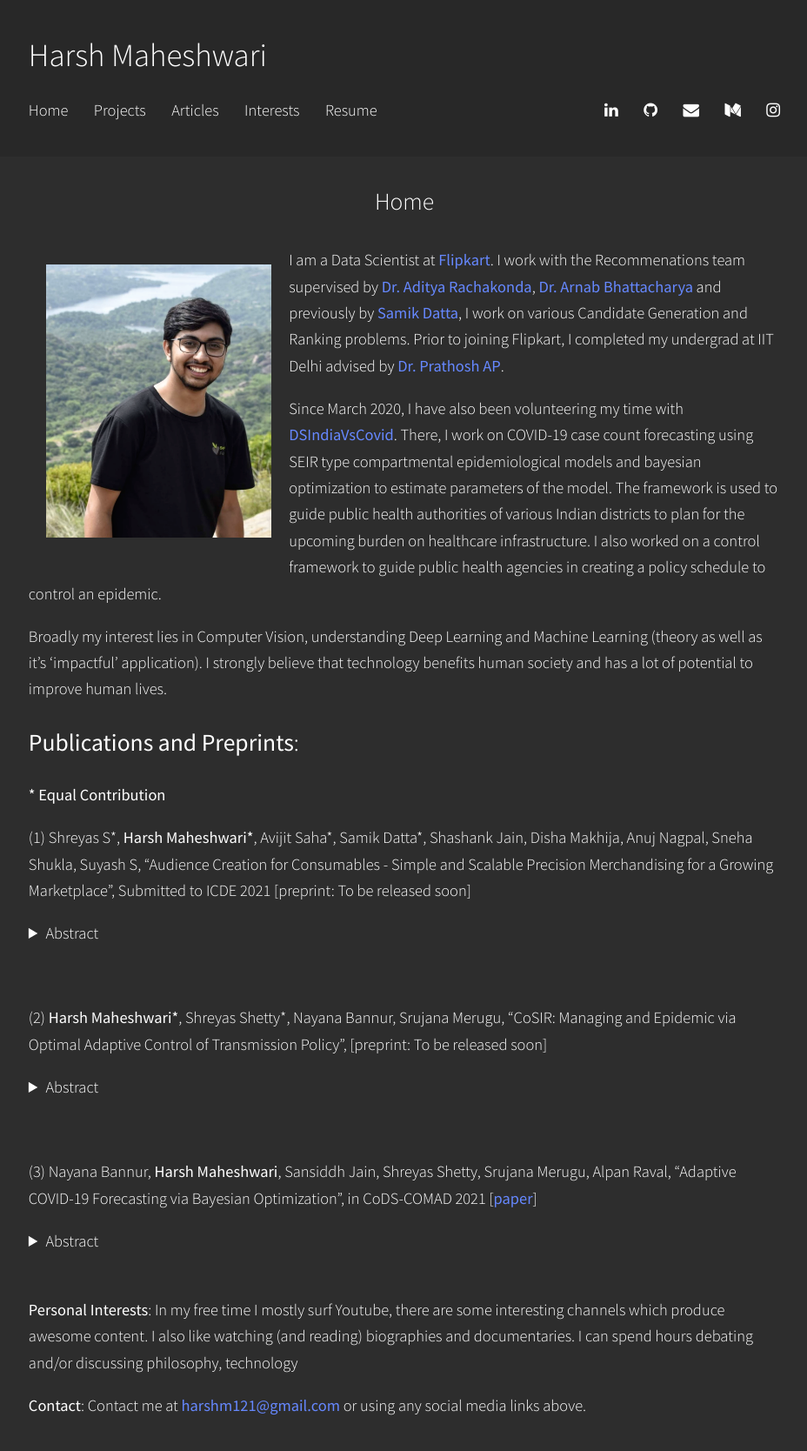
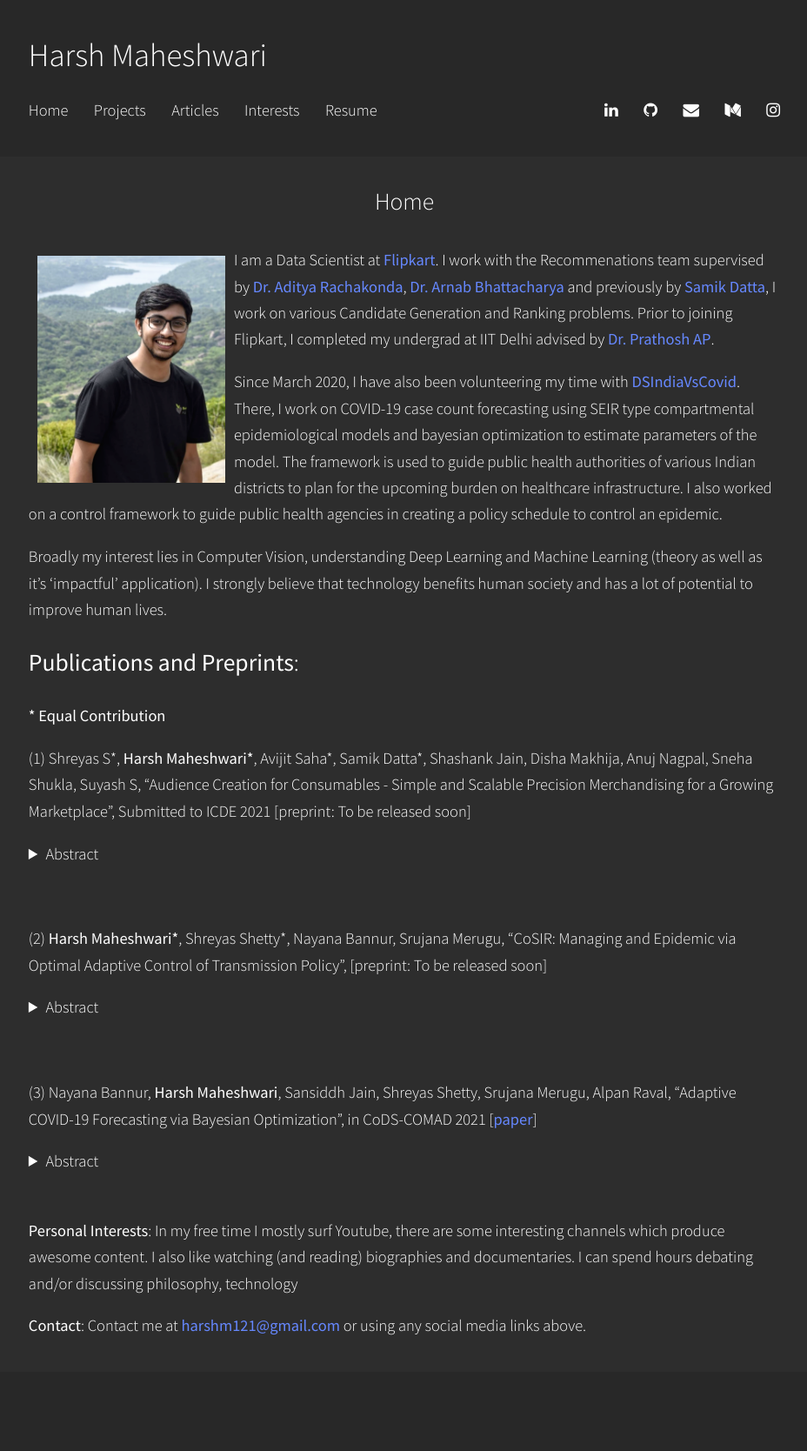
Before and after one commit to harshm121/portfolio-old, a Jekyll site: the page built from index.md, in a window 1280 px wide. Shown: the whole page at 87% size, without its empty margins (175-1103 px from the left). Built offline with Jekyll 4.4.1, drawn with Linux system fonts in a browser that asks for light colours; after the commit the page ends 1577 px from its top, so only the background shows below that.

Commit message:
Update index.md

```diff
--- a/index.md
+++ b/index.md
@@ -15,8 +15,8 @@ title: "Home"
 </head>
 
 
-<img style="float:left;padding:20px;"
-src="./images/personal-photo.png" alt="profile picture" width="30%">
+<img style="float:left;padding:10px;"
+src="./images/personal-photo.png" alt="profile picture" width="25%">
 I am a Data Scientist at [Flipkart](https://www.flipkart.com/). I work with the Recommenations team supervised by [Dr. Aditya Rachakonda](https://in.linkedin.com/in/adityarachakonda), [Dr. Arnab Bhattacharya](https://www.linkedin.com/in/arnab-bhattacharya-26383573) and previously by [Samik Datta](https://www.linkedin.com/in/samik-datta-7b2a927a/), I work on various Candidate Generation and Ranking problems. Prior to joining Flipkart, I completed my undergrad at IIT Delhi advised by [Dr. Prathosh AP](https://sites.google.com/view/prathosh).
 
 
```
